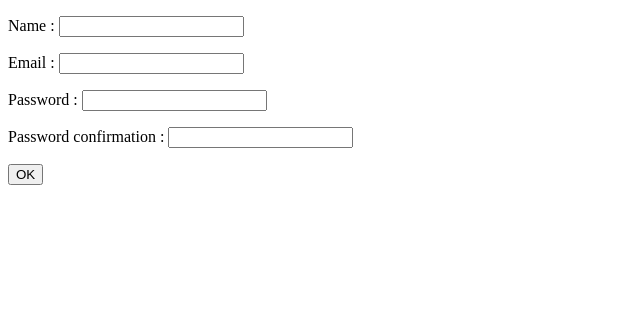
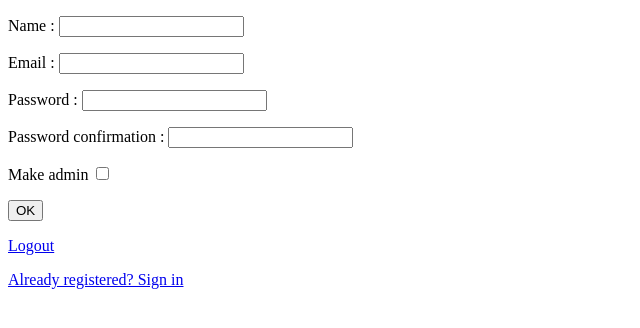
Before and after one commit to fcatusse/CandyRush, a PHP site: page /signup.php in a window 1280 px wide. Shown: the top 328 px of the page, without its empty margins (0-640 px from the left). Run offline with PHP 8.4, Linux system fonts and the light colour scheme; the visitor is signed in with stand-in values (Sample User, id 1); a stand-in replaces the project's code that opens the database connection.

Commit message:
add sign in if registered, logout for admin, change exception

```diff
--- a/signup.php
+++ b/signup.php
@@ -2,17 +2,20 @@
 include_once "user_admin.php";
 include_once "config.php";
 session_start();
+
 $pdo = NULL;
   if($_POST!= NULL)
   {
     $is_valid = TRUE;
+
     $pdo = connect_db("localhost", CONFIG_USER, CONFIG_PASSWORD, CONFIG_PORT, "pool_php_rush");
     $stmt = $pdo->prepare("SELECT * FROM users WHERE email =?");
     $stmt->execute([$_POST["email"]]);
     $user = $stmt->fetch();
     if ($user) {
        echo "Email already used <br>";
-       throw New Exception('Email is already taken');
+       //throw New Exception('Email is already taken');
+        $is_valid = FALSE;
     }
 
     if(strlen($_POST["name"]) < 3 || strlen($_POST["name"]) > 10)
@@ -21,22 +24,29 @@ $pdo = NULL;
         $is_valid = FALSE;
     }
     if(strlen($_POST["password"]) < 3 || strlen($_POST["password"]) > 10) {
-
         echo "Invalid password : too short or too long"."<br>";
         $is_valid = FALSE;
     }
     if ($_POST["password"] != $_POST["password_confirmation"] ) {
-
         echo "Password confirmation doesn't match the password"."<br>";
         $is_valid = FALSE;
     }
-
     if ($is_valid == TRUE) {
         $user = new UserAdmin();
         $user->addUser($_POST["name"], $_POST["email"],$_POST["password"], 0);
         Header("Location: login.php");
     }
   }
+
+  if($_SESSION["is_admin"] == 1 || $_COOKIE["is_admin"] == 1)
+{
+    $var = '<p> Make admin <input type="checkbox" name="checkbox" > </p>';
+    $logout = '<p><a href="logout.php"> Logout </a></p>';
+} else {
+    $var = "";
+    $logout = "";
+}
+
 
 ?>
 
@@ -48,8 +58,9 @@ $pdo = NULL;
         <p> Email : <input type="email" name="email" required;?> </p>
         <p> Password : <input type="password" name="password" required /></p>
         <p> Password confirmation : <input type="password" name="password_confirmation" required /></p>
+         <?php echo $var ; ?>
         <p><input type="submit" value="OK"></p>
-
     </form>
-
+     <?php echo $logout ;?>
+     <p> <a href="login.php"> Already registered? Sign in</p>
     </html>
```
